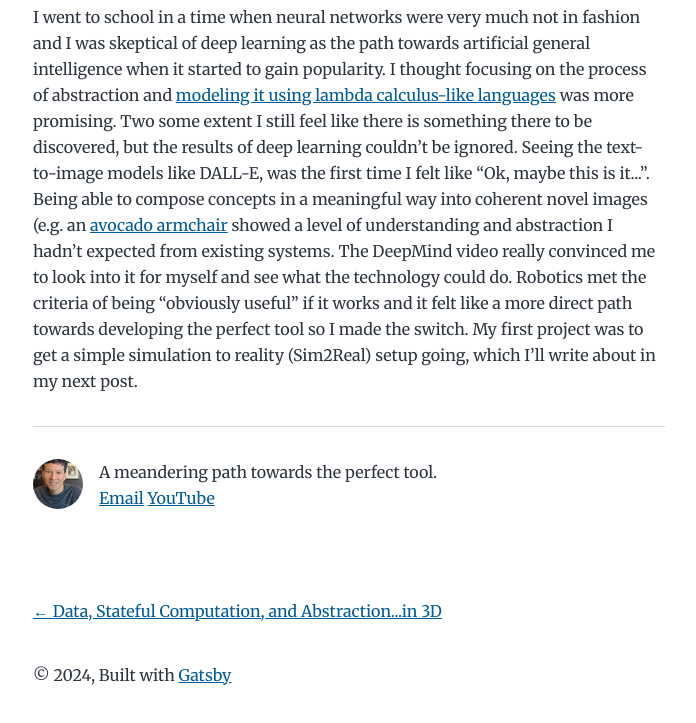
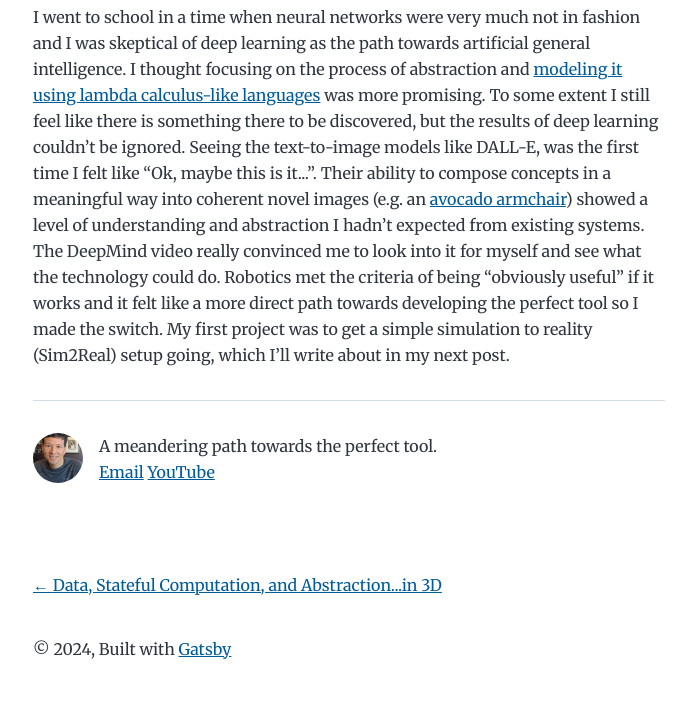
Before and after one commit to ih/personal-site, a Gatsby site: page /epilogue/ in a window 1280 px wide. Shown: the part 1812-2535 px from the top of the page, without its empty margins (291-987 px from the left). Built offline with nearby package versions, Linux system fonts and the light colour scheme; Gatsby itself is replaced by a stand-in of ours.

Commit message:
Minor editing of Epilogue post

```diff
--- a/content/blog/epilogue/index.md
+++ b/content/blog/epilogue/index.md
@@ -18,4 +18,4 @@ I was familiar with the domain since it was the main focus of my undergraduate a
 <iframe width="560" height="315" src="https://www.youtube.com/embed/db-7J5OaSag" title="YouTube video player" frameborder="0" allow="accelerometer; autoplay; clipboard-write; encrypted-media; gyroscope; picture-in-picture" allowfullscreen></iframe>
 
 
- I went to school in a time when neural networks were very much not in fashion and I was skeptical of deep learning as the path towards artificial general intelligence when it started to gain popularity. I thought focusing on the process of abstraction and [modeling it using lambda calculus-like languages](https://arxiv.org/abs/1110.5667)  was more promising. Two some extent I still feel like there is something there to be discovered, but the results of deep learning couldn’t be ignored. Seeing the text-to-image models like DALL-E, was the first time I felt like “Ok, maybe this is it...”. Being able to compose concepts in a meaningful way into coherent novel images (e.g. an [avocado armchair](https://www.technologyreview.com/2021/01/05/1015754/avocado-armchair-future-ai-openai-deep-learning-nlp-gpt3-computer-vision-common-sense/]) showed a level of understanding and abstraction I hadn’t expected from existing systems. The DeepMind video really convinced me to look into it for myself and see what the technology could do. Robotics met the criteria of being “obviously useful” if it works and it felt like a more direct path towards developing the perfect tool so I made the switch. My first project was to get a simple simulation to reality (Sim2Real) setup going, which I’ll write about in my next post.
+ I went to school in a time when neural networks were very much not in fashion and I was skeptical of deep learning as the path towards artificial general intelligence. I thought focusing on the process of abstraction and [modeling it using lambda calculus-like languages](https://arxiv.org/abs/1110.5667)  was more promising. To some extent I still feel like there is something there to be discovered, but the results of deep learning couldn’t be ignored. Seeing the text-to-image models like DALL-E, was the first time I felt like “Ok, maybe this is it...”. Their ability to compose concepts in a meaningful way into coherent novel images (e.g. an [avocado armchair](https://www.technologyreview.com/2021/01/05/1015754/avocado-armchair-future-ai-openai-deep-learning-nlp-gpt3-computer-vision-common-sense/])) showed a level of understanding and abstraction I hadn’t expected from existing systems. The DeepMind video really convinced me to look into it for myself and see what the technology could do. Robotics met the criteria of being “obviously useful” if it works and it felt like a more direct path towards developing the perfect tool so I made the switch. My first project was to get a simple simulation to reality (Sim2Real) setup going, which I’ll write about in my next post.
```
